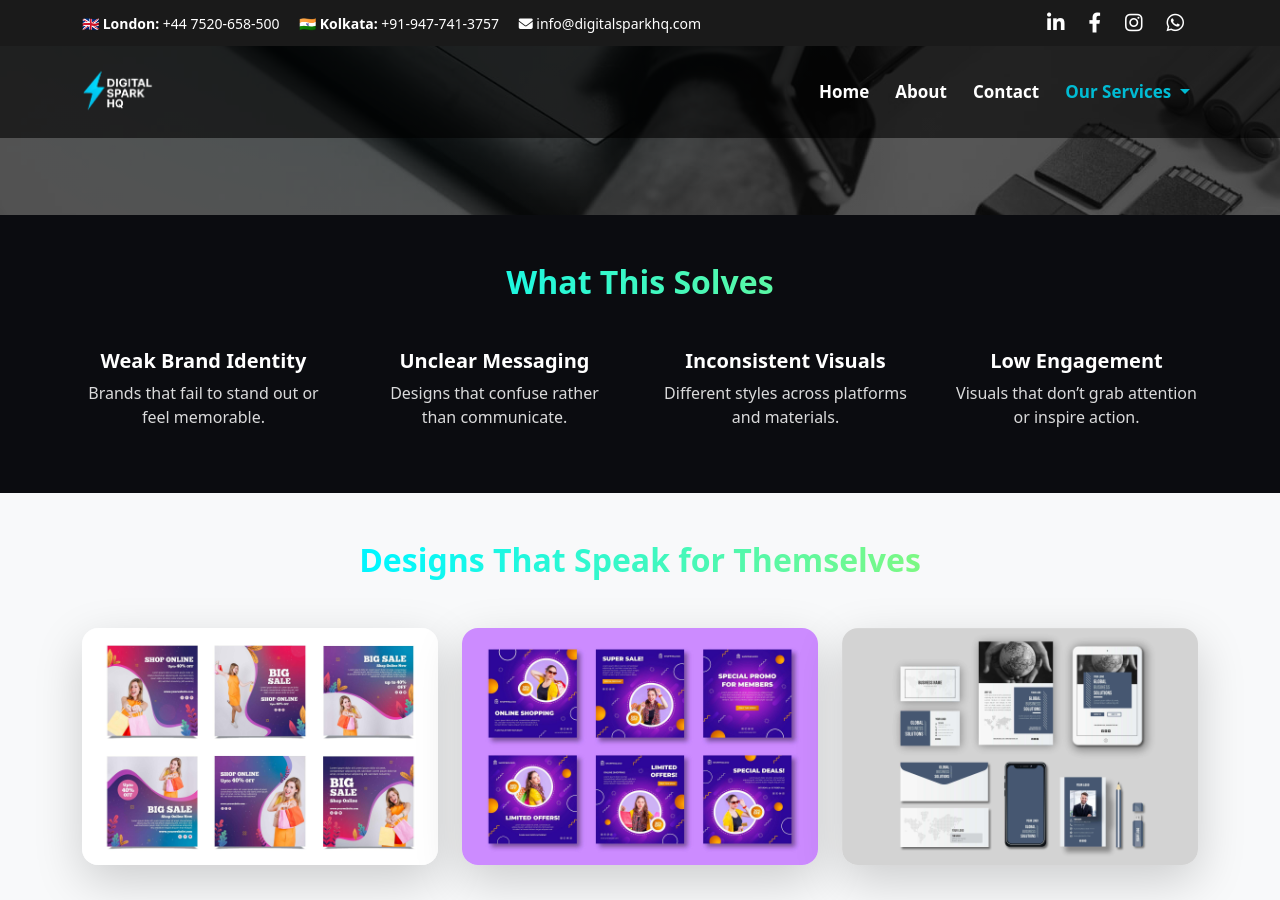
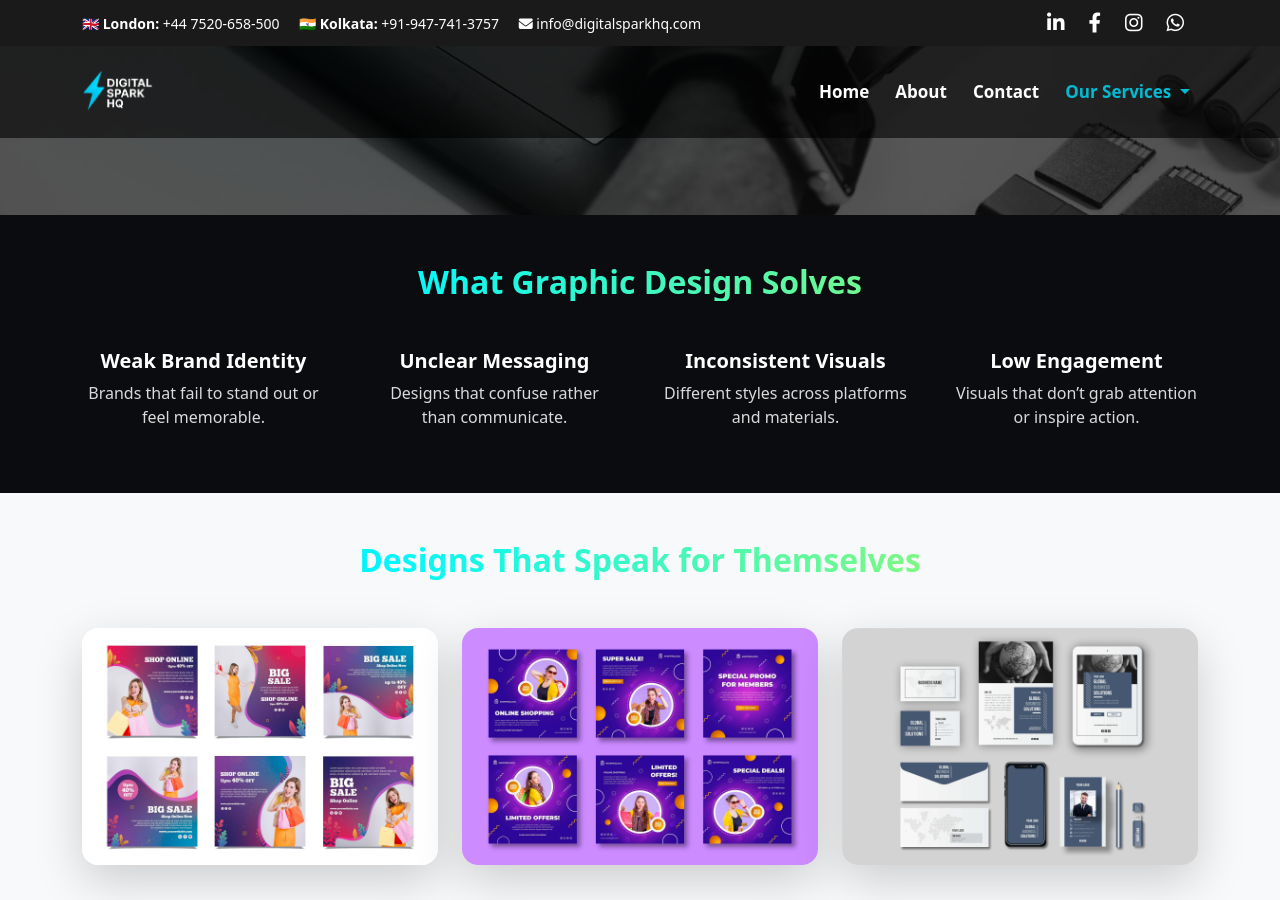
Before and after one commit to Iambiswajit-C/digitalsparkhq, a Jekyll site: the page built from services/graphic-design/index.md, in a window 1280 px wide and 900 px high, scrolled down 595 px. Built offline with Jekyll 4.4.1, drawn with Linux system fonts in a browser that asks for light colours.

Commit message:
Update index.md

```diff
--- a/services/graphic-design/index.md
+++ b/services/graphic-design/index.md
@@ -28,13 +28,13 @@ breadcrumb:
   </div>
 </section>
 
-<!-- What Graphic Designing Solves -->
+<!-- What Graphic Design Solves -->
 <section id="service-solves" class="py-5 text-white position-relative">
   <div class="service-dark-bg"></div>
 
   <div class="container position-relative z-2 fade-in">
     <h2 class="fw-bold mb-5 gradient-text text-center">
-      What This Solves
+      What Graphic Design Solves
     </h2>
 
     <div class="row g-5 text-center">
```
